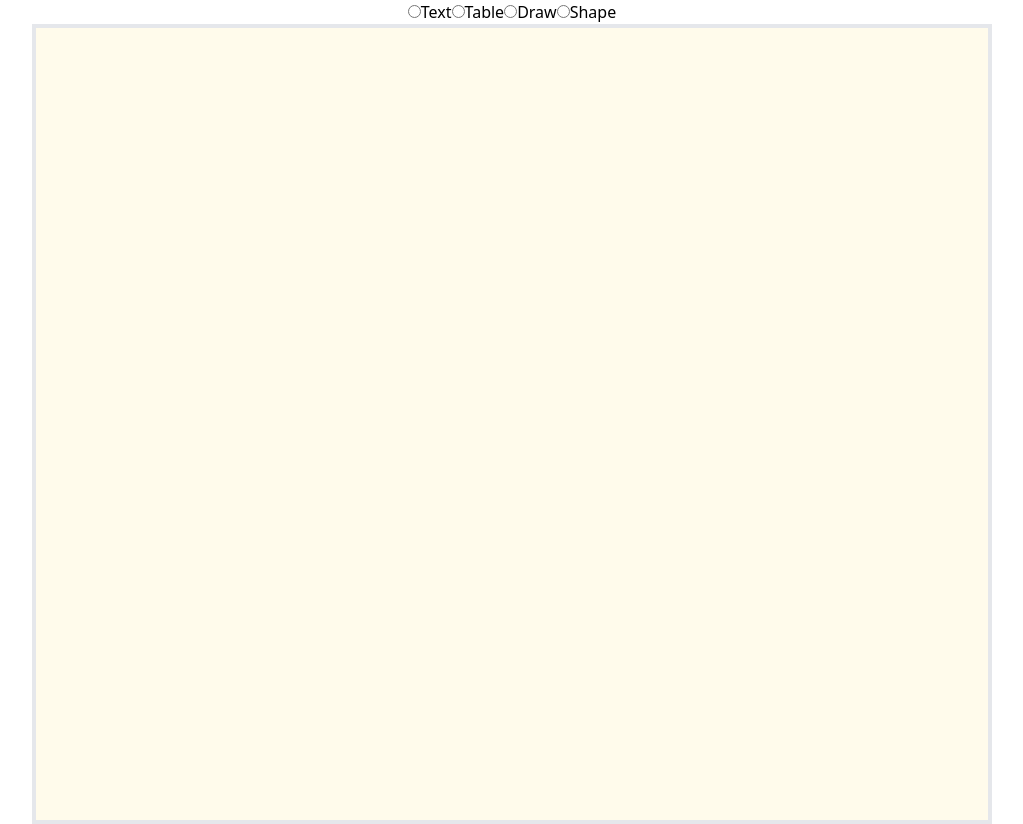
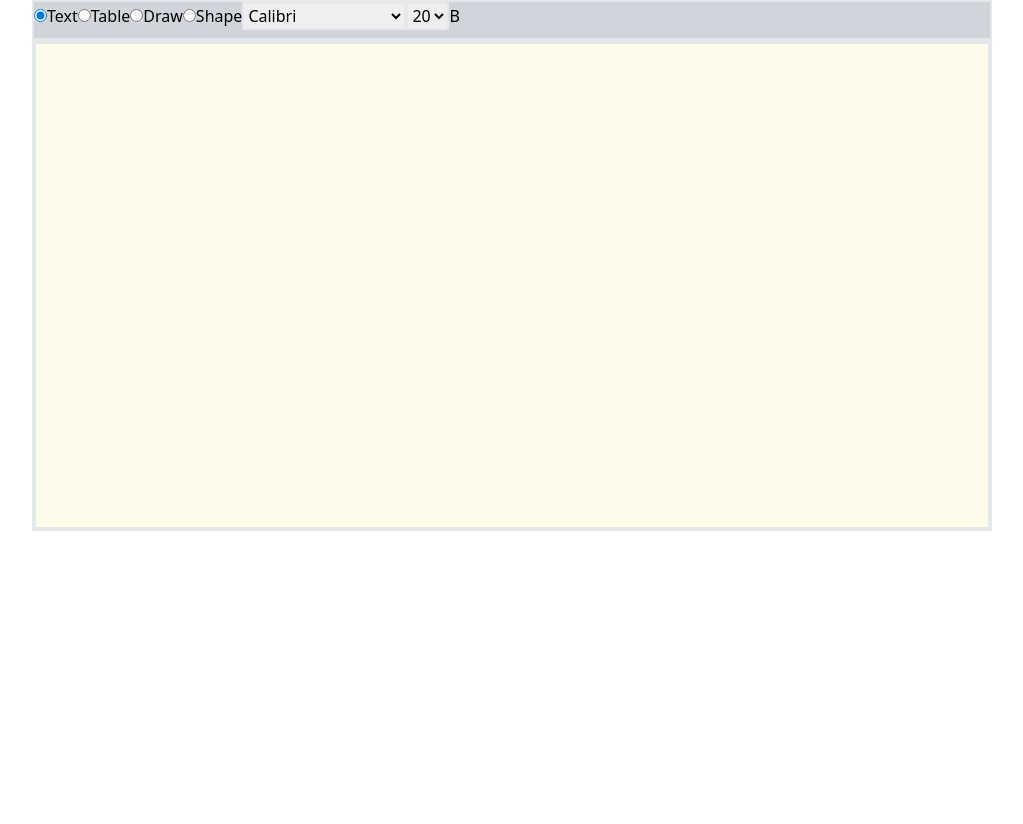
Before and after one commit to kotayam/notah, a React (Vite) app in the folder frontend/: page / in a window 1280 px wide. Shown: the whole page, without its empty margins (128-1151 px from the left). After the commit the page ends 800 px from the top, so only its background shows below. Built offline with nearby package versions, Linux system fonts and the light colour scheme.

Commit message:
added font styling to tool bar

```diff
--- a/frontend/src/App.tsx
+++ b/frontend/src/App.tsx
@@ -1,15 +1,46 @@
 import "./App.css";
-import { useState } from "react";
+import React, { useState } from "react";
 import Toolbar from "./Toolbar.tsx";
 import Canvas from "./Canvas.tsx";
 
 function App() {
-  const [mode, setMode] = useState("");
+  const [mode, setMode] = useState("text");
+  const [fontSize, setFontSize] = useState(20);
+  const [font, setFont] = useState("calibri");
+  const [bold, setBold] = useState(false);
+
+  const changeMode = (newMode: string) => {
+    setMode(newMode);
+    console.log(`mode changed to: ${newMode}`);
+  }
+
+  const changeFontSize = (newFontSize: string) => {
+    setFontSize(parseInt(newFontSize));
+    console.log(`font size changed to: ${newFontSize}`);
+  }
+
+  const changeFont = (newFont: string) => {
+    setFont(newFont);
+    console.log(`font changed to: ${newFont}`);
+  }
+
+  const toggleBold = (isBold: boolean) => {
+    if (isBold) {
+      setBold(false);
+      console.log(`Bold mode deactivated`);
+    } else {
+      setBold(true);
+      console.log(`Bold mode activated`);
+    }
+}
 
   return (
     <>
-    <Toolbar/>
-    <Canvas mode={mode}/>
+    <Toolbar mode={mode} changeMode={changeMode}
+      fontSize={fontSize} changeFontSize={changeFontSize}
+      font={font} changeFont={changeFont}
+      bold={bold} toggleBold={toggleBold}/>
+    <Canvas mode={mode} fontSize={fontSize} font={font} bold={bold}/>
     </>
   )
 }
--- a/frontend/src/Canvas.tsx
+++ b/frontend/src/Canvas.tsx
@@ -3,6 +3,9 @@ import { useRef, useEffect, useState } from "react";
 
 type CanvasProps = {
     mode: string;
+    fontSize: number;
+    font: string;
+    bold: boolean;
 }
 
 type CanvasElement = {
@@ -13,11 +16,9 @@ type CanvasElement = {
     fontSize: number;
 }
 
-export default function Canvas({ mode }: CanvasProps) {
+export default function Canvas({ mode, fontSize, font, bold }: CanvasProps) {
     const [pos, setPos] = useState({x: -1, y: -1});
     const [text, setText] = useState("");
-    const [fontSize, setFontSize] = useState(20);
-    const [font, setFont] = useState("sans-serif");
     const [canvasElts, setCanvasElts] = useState<CanvasElement[]>([]);
 
     const canvasRef = useRef<HTMLCanvasElement>(null);
@@ -42,7 +43,7 @@ export default function Canvas({ mode }: CanvasProps) {
 
     const draw = (ctx: CanvasRenderingContext2D) => {
         console.log(canvasElts);
-        canvasElts.forEach(elt => {
+        canvasElts.forEach((elt, idx) => {
             ctx.font = `${elt.fontSize}px ${elt.font}`;
             const sentence = elt.text.split('\n');
             let boxWidth = -1;
@@ -54,7 +55,10 @@ export default function Canvas({ mode }: CanvasProps) {
                     }
                 }
             });
-            ctx.strokeRect(elt.x, elt.y - elt.fontSize*1.5, boxWidth, elt.fontSize * (sentence.length + 1));
+            if (idx === canvasElts.length-1) {
+                ctx.strokeRect(elt.x, elt.y - elt.fontSize*1.5, boxWidth, elt.fontSize * (sentence.length + 1));
+            }
+
         });
     }
 
@@ -110,8 +114,8 @@ export default function Canvas({ mode }: CanvasProps) {
 
     return (
         <>
-        <div className="flex place-content-center">
-            <canvas className="bg-amber-50 border-4 mobile:w-screen mobile:border-0 w-240 h-screen" ref={canvasRef} tabIndex={0}
+        <div className="flex place-content-center w-screen">
+            <canvas className="bg-amber-50 mobile:w-screen mobile:border-0 laptop:border-4 laptop:w-240" ref={canvasRef} tabIndex={0}
             onClick={(e) => {selectPos(e.clientX, e.clientY)}} onKeyDown={(e) => {enterText(e.key)}}>
             </canvas>
         </div>
--- a/frontend/src/Toolbar.tsx
+++ b/frontend/src/Toolbar.tsx
@@ -1,20 +1,55 @@
 import "./App.css";
 
-export default function Toolbar() {
+type ToolbarProps = {
+    mode: string;
+    changeMode: (newMode: string) => void;
+    fontSize: number;
+    changeFontSize: (newFontSize: string) => void;
+    font: string;
+    changeFont: (newFont: string) => void;
+    bold: boolean;
+    toggleBold: (isBold: boolean) => void;
+ }
+
+export default function Toolbar({ mode, changeMode, fontSize, changeFontSize, font, changeFont, bold, toggleBold }: ToolbarProps) {
+    let boldStyle;
+    if (bold) {
+        boldStyle = "bg-stone-700";
+    } else {
+        boldStyle = "bg-transparent";
+    }
+
     return (
         <>
-        <div className="flex place-content-center">
-            <form action="">
-                <input type="radio" id="text"/>
-                <label htmlFor="text">Text</label>
-                <input type="radio" id="table"/>
-                <label htmlFor="table">Table</label>
-                <input type="radio" id="draw"/>
-                <label htmlFor="draw">Draw</label>
-                <input type="radio" id="shape" />
-                <label htmlFor="shape">Shape</label>
-            </form>
-        </div>
+            <div className="flex place-content-center h-10 w-screen">
+                <div className="w-240 border-2 bg-gray-300">
+                    <input type="radio" id="text" onChange={e => {changeMode("text")}} checked={mode === "text"}/>
+                    <label htmlFor="text">Text</label>
+                    <input type="radio" id="table" onChange={e => {changeMode("table")}} checked={mode === "table"}/>
+                    <label htmlFor="table">Table</label>
+                    <input type="radio" id="draw" onChange={e => {changeMode("draw")}} checked={mode === "draw"}/>
+                    <label htmlFor="draw">Draw</label>
+                    <input type="radio" id="shape" onChange={e => {changeMode("shape")}} checked={mode === "shape"}/>
+                    <label htmlFor="shape">Shape</label>
+                    <select className="border-2" value={font} onChange={e => {changeFont(e.target.value)}} name="font" id="font">
+                        <option value="calibri">Calibri</option>
+                        <option value="arial">Arial</option>
+                        <option value="times-new-roman">Times New Roman</option>
+                        <option value="georgia">Georgia</option>
+                        <option value="sans-serif">Sans-Serif</option>
+                    </select>
+                    <select className="border-2" value={fontSize} onChange={e => {changeFontSize(e.target.value)}} name="font-size" id="font-size">
+                        <option value="12">12</option>
+                        <option value="16">16</option>
+                        <option value="20">20</option>
+                        <option value="24">24</option>
+                        <option value="36">36</option>
+                        <option value="48">48</option>
+                        <option value="72">72</option>
+                    </select>
+                    <button className={`rounded-none ${boldStyle}`} onClick={e => toggleBold(bold)}>B</button>
+                </div>
+            </div>
         </>
     )
 }
--- a/frontend/tailwind.config.js
+++ b/frontend/tailwind.config.js
@@ -7,7 +7,9 @@ export default {
   theme: {
     extend: {
       screens: {
-        'mobile': {'max': '480px'},
+        'mobile': {'min': '360px', 'max': '640px'},
+        'tablet': {'min': '641px', 'max': '1030px'},
+        'laptop': {'min': '1031px'}
       },
       height: {
         '112': '28rem',
```
